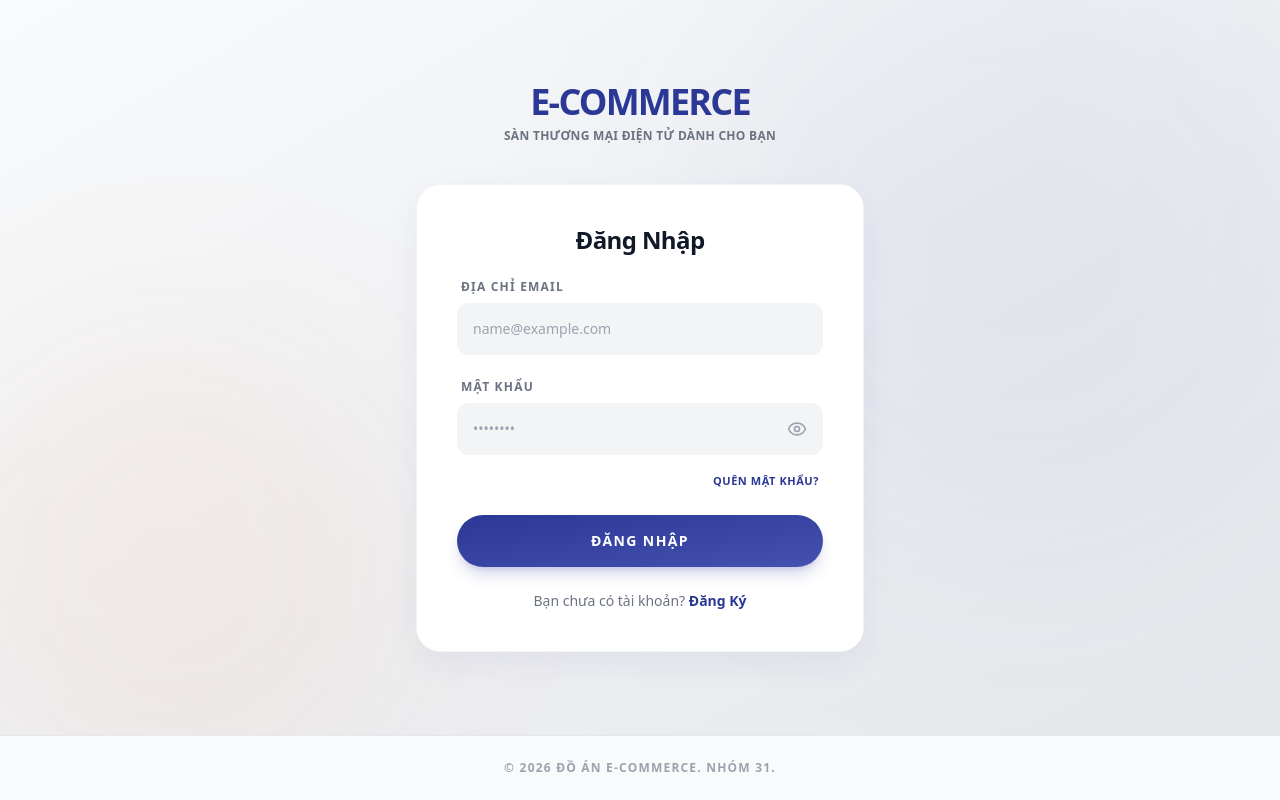
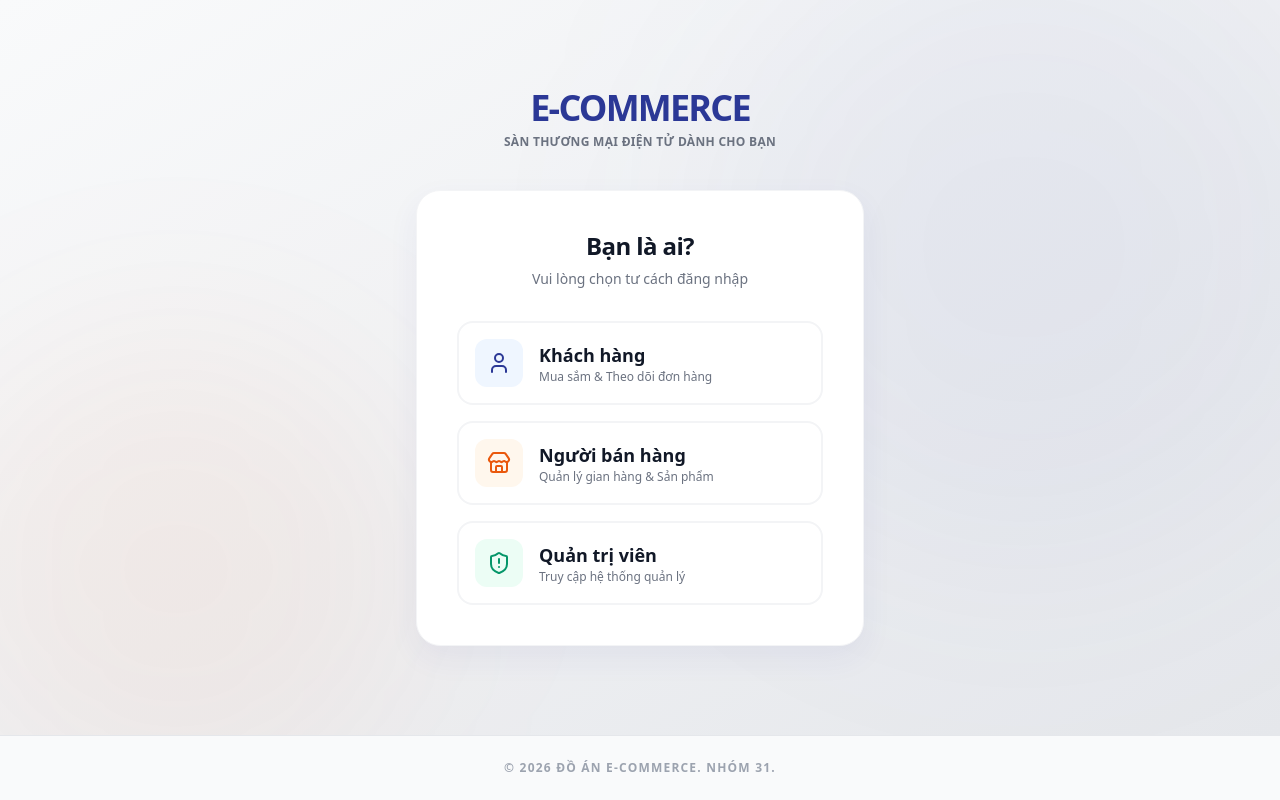
Before and after one commit to KhuongVAnh/e-commerce, a React (Vite) app in the folder frontend/: page /login in a window 1280 px wide. Built offline with nearby package versions, Linux system fonts and the light colour scheme; no server answers.

Commit message:
feat(auth): thêm bước chọn role (Customer/Seller/Admin) trước khi hiển thị form đăng nhập

```diff
--- a/frontend/src/pages/auth/Login.jsx
+++ b/frontend/src/pages/auth/Login.jsx
@@ -1,6 +1,6 @@
 import { useState } from 'react';
 import { Link, useNavigate } from 'react-router-dom';
-import { Eye, EyeOff } from 'lucide-react';
+import { Eye, EyeOff, User, Store, ShieldAlert, ArrowLeft } from 'lucide-react';
 import { authService } from '../../services/authService';
 import useAuthStore from '../../store/useAuthStore';
 
@@ -8,40 +8,45 @@ const Login = () => {
   const navigate = useNavigate();
   const setAuthData = useAuthStore((state) => state.setAuthData);
 
+  // Xử lý luồng 2 bước: step 1 (chọn role) -> step 2 (điền form)
+  const [step, setStep] = useState(1);
+  const [role, setRole] = useState('');
+
   const [showPassword, setShowPassword] = useState(false);
   const [loading, setLoading] = useState(false);
   const [errorMsg, setErrorMsg] = useState('');
 
-  // State lưu dữ liệu người dùng gõ vào form
   const [formData, setFormData] = useState({
     email: '',
     password: ''
   });
 
-  // Hàm cập nhật data khi gõ phím
   const handleChange = (e) => {
     setFormData({ ...formData, [e.target.name]: e.target.value });
     setErrorMsg('');
   };
 
-  // Hàm xử lý khi bấm nút Đăng nhập
+  const handleSelectRole = (selectedRole) => {
+    setRole(selectedRole);
+    setStep(2); // Chuyển sang bước điền form
+    setErrorMsg('');
+  };
+
   const handleSubmit = async (e) => {
     e.preventDefault();
     setLoading(true);
     setErrorMsg('');
 
     try {
-      // 1. Gọi API
-      const res = await authService.login(formData.email, formData.password);
+      // Gọi API gửi kèm role đã chọn ở Bước 1
+      const res = await authService.login(formData.email, formData.password, role);
 
-      // 2. Lấy data trả về
       const userData = res.user;
       const accessToken = res.tokens.accessToken;
 
-      // 3. Lưu vào Zustand & LocalStorage
       setAuthData(userData, accessToken);
 
-      // 4. Điều hướng dựa theo Role
+      // Điều hướng theo Role
       if (userData.role === 'ADMIN') {
         navigate('/admin');
       } else if (userData.role === 'SELLER') {
@@ -51,16 +56,11 @@ const Login = () => {
       }
 
     } catch (error) {
-      // 1. Ưu tiên moi lỗi chi tiết từ fieldErrors (ví dụ: "Mật khẩu phải từ 8 ký tự")
-      if (error && error.error && error.error.fieldErrors && error.error.fieldErrors.length > 0) {
+      if (error?.error?.fieldErrors?.length > 0) {
         setErrorMsg(error.error.fieldErrors[0].message);
-      }
-      // 2. Nếu không có lỗi chi tiết thì lấy câu thông báo chung ("Sai email hoặc mật khẩu")
-      else if (error && error.message) {
+      } else if (error?.message) {
         setErrorMsg(error.message);
-      }
-      // 3. Lỗi mạng, server sập...
-      else {
+      } else {
         setErrorMsg("Đăng nhập thất bại. Vui lòng kiểm tra lại hệ thống.");
       }
     } finally {
@@ -85,12 +85,78 @@ const Login = () => {
         </div>
 
         <div className="w-full max-w-md z-10">
-          <div className="bg-white shadow-[0px_12px_32px_rgba(43,56,150,0.06)] rounded-3xl p-8 md:p-10 border border-gray-100">
-            <header className="mb-6 text-center">
-              <h2 className="font-extrabold text-2xl text-gray-900 leading-tight tracking-tight">Đăng Nhập</h2>
+          <div className="bg-white shadow-[0px_12px_32px_rgba(43,56,150,0.06)] rounded-3xl p-8 md:p-10 border border-gray-100 min-h-[400px] flex flex-col justify-center">
+
+            {/* BƯỚC 1: MÀN HÌNH CHỌN ROLE */}
+            {step === 1 && (
+              <div className="animate-in fade-in slide-in-from-bottom-4 duration-500">
+                <header className="mb-8 text-center">
+                  <h2 className="font-extrabold text-2xl text-gray-900 leading-tight tracking-tight mb-2">Bạn là ai?</h2>
+                  <p className="text-sm text-gray-500 font-medium">Vui lòng chọn tư cách đăng nhập</p>
                 </header>
 
-            {/* HIỂN THỊ THÔNG BÁO LỖI */}
+                <div className="space-y-4">
+                  <button
+                    onClick={() => handleSelectRole('CUSTOMER')}
+                    className="w-full flex items-center gap-4 p-4 rounded-2xl border-2 border-gray-100 hover:border-[#2b3896] hover:bg-[#2b3896]/5 transition-all group"
+                  >
+                    <div className="w-12 h-12 bg-blue-50 text-[#2b3896] rounded-xl flex items-center justify-center group-hover:bg-[#2b3896] group-hover:text-white transition-colors">
+                      <User size={24} />
+                    </div>
+                    <div className="text-left">
+                      <h3 className="font-bold text-gray-900 text-lg">Khách hàng</h3>
+                      <p className="text-xs text-gray-500 font-medium">Mua sắm & Theo dõi đơn hàng</p>
+                    </div>
+                  </button>
+
+                  <button
+                    onClick={() => handleSelectRole('SELLER')}
+                    className="w-full flex items-center gap-4 p-4 rounded-2xl border-2 border-gray-100 hover:border-orange-500 hover:bg-orange-50 transition-all group"
+                  >
+                    <div className="w-12 h-12 bg-orange-50 text-orange-600 rounded-xl flex items-center justify-center group-hover:bg-orange-500 group-hover:text-white transition-colors">
+                      <Store size={24} />
+                    </div>
+                    <div className="text-left">
+                      <h3 className="font-bold text-gray-900 text-lg">Người bán hàng</h3>
+                      <p className="text-xs text-gray-500 font-medium">Quản lý gian hàng & Sản phẩm</p>
+                    </div>
+                  </button>
+
+                  <button
+                    onClick={() => handleSelectRole('ADMIN')}
+                    className="w-full flex items-center gap-4 p-4 rounded-2xl border-2 border-gray-100 hover:border-emerald-500 hover:bg-emerald-50 transition-all group"
+                  >
+                    <div className="w-12 h-12 bg-emerald-50 text-emerald-600 rounded-xl flex items-center justify-center group-hover:bg-emerald-500 group-hover:text-white transition-colors">
+                      <ShieldAlert size={24} />
+                    </div>
+                    <div className="text-left">
+                      <h3 className="font-bold text-gray-900 text-lg">Quản trị viên</h3>
+                      <p className="text-xs text-gray-500 font-medium">Truy cập hệ thống quản lý</p>
+                    </div>
+                  </button>
+                </div>
+              </div>
+            )}
+
+            {/* BƯỚC 2: MÀN HÌNH ĐIỀN FORM ĐĂNG NHẬP */}
+            {step === 2 && (
+              <div className="animate-in fade-in slide-in-from-right-8 duration-500">
+                <header className="mb-6 relative flex items-center justify-center">
+                  <button
+                    onClick={() => setStep(1)}
+                    className="absolute left-0 p-2 text-gray-400 hover:text-gray-900 hover:bg-gray-100 rounded-full transition-colors"
+                    title="Quay lại chọn vai trò"
+                  >
+                    <ArrowLeft size={20} />
+                  </button>
+                  <div className="text-center">
+                    <h2 className="font-extrabold text-2xl text-gray-900 leading-tight tracking-tight">Đăng Nhập</h2>
+                    <p className="text-xs font-bold text-[#2b3896] uppercase tracking-widest mt-1">
+                      Dành cho {role === 'SELLER' ? 'Người Bán' : role === 'ADMIN' ? 'Quản Trị Viên' : 'Khách Hàng'}
+                    </p>
+                  </div>
+                </header>
+
                 {errorMsg && (
                   <div className="mb-6 p-3 bg-red-50 border border-red-200 text-red-600 text-sm rounded-xl font-medium text-center">
                     {errorMsg}
@@ -98,26 +164,20 @@ const Login = () => {
                 )}
 
                 <form className="space-y-6" onSubmit={handleSubmit}>
-
-              {/* Input Email */}
                   <div className="space-y-2">
                     <label className="block text-xs font-bold uppercase tracking-widest text-gray-500 ml-1">
                       Địa chỉ Email
                     </label>
                     <div className="relative">
                       <input
-                    name="email"
-                    type="email"
-                    required
-                    value={formData.email}
-                    onChange={handleChange}
+                        name="email" type="email" required
+                        value={formData.email} onChange={handleChange}
                         placeholder="name@example.com"
                         className="w-full px-4 py-4 bg-gray-100 border-none rounded-xl focus:ring-2 focus:ring-[#2b3896]/40 transition-all outline-none text-sm"
                       />
                     </div>
                   </div>
 
-              {/* Input Password */}
                   <div className="space-y-2">
                     <div className="flex justify-between items-center px-1">
                       <label className="block text-xs font-bold uppercase tracking-widest text-gray-500">
@@ -126,16 +186,13 @@ const Login = () => {
                     </div>
                     <div className="relative">
                       <input
-                    name="password"
-                    type={showPassword ? "text" : "password"}
-                    value={formData.password}
-                    onChange={handleChange}
+                        name="password" type={showPassword ? "text" : "password"} required
+                        value={formData.password} onChange={handleChange}
                         placeholder="••••••••"
                         className="w-full px-4 py-4 pr-12 bg-gray-100 border-none rounded-xl focus:ring-2 focus:ring-[#2b3896]/40 transition-all placeholder-gray-400 outline-none text-sm"
                       />
                       <button
-                    type="button"
-                    onClick={() => setShowPassword(!showPassword)}
+                        type="button" onClick={() => setShowPassword(!showPassword)}
                         className="absolute right-4 top-1/2 -translate-y-1/2 text-gray-400 hover:text-[#2b3896] transition-colors"
                       >
                         {showPassword ? <EyeOff size={20} /> : <Eye size={20} />}
@@ -148,28 +205,30 @@ const Login = () => {
                     </div>
                   </div>
 
-              {/* Nút Submit */}
                   <button
-                type="submit"
-                disabled={loading}
+                    type="submit" disabled={loading}
                     className={`w-full py-4 rounded-full text-white font-bold text-sm tracking-widest uppercase shadow-lg transition-all
                       ${loading ? 'bg-gray-400 cursor-not-allowed' : 'bg-gradient-to-br from-[#2b3896] to-[#4551af] shadow-[#2b3896]/20 hover:scale-[1.02] active:scale-95'}`}
                   >
                     {loading ? 'Đang xử lý...' : 'Đăng nhập'}
                   </button>
 
+                  {role === 'CUSTOMER' && (
                     <p className="text-center mt-6 text-sm text-gray-500 font-medium">
                       Bạn chưa có tài khoản?{' '}
                       <Link to="/register" className="text-[#2b3896] hover:underline font-bold transition-all">
                         Đăng Ký
                       </Link>
                     </p>
+                  )}
                 </form>
+              </div>
+            )}
+
           </div>
         </div>
       </main>
 
-      {/* Footer */}
       <footer className="w-full py-6 text-center border-t border-gray-200 bg-gray-50 mt-auto">
         <p className="text-xs text-gray-400 tracking-widest uppercase font-bold">© 2026 Đồ án E-Commerce. Nhóm 31.</p>
       </footer>
```
Lines whose indentation alone changed are shown as unchanged.
